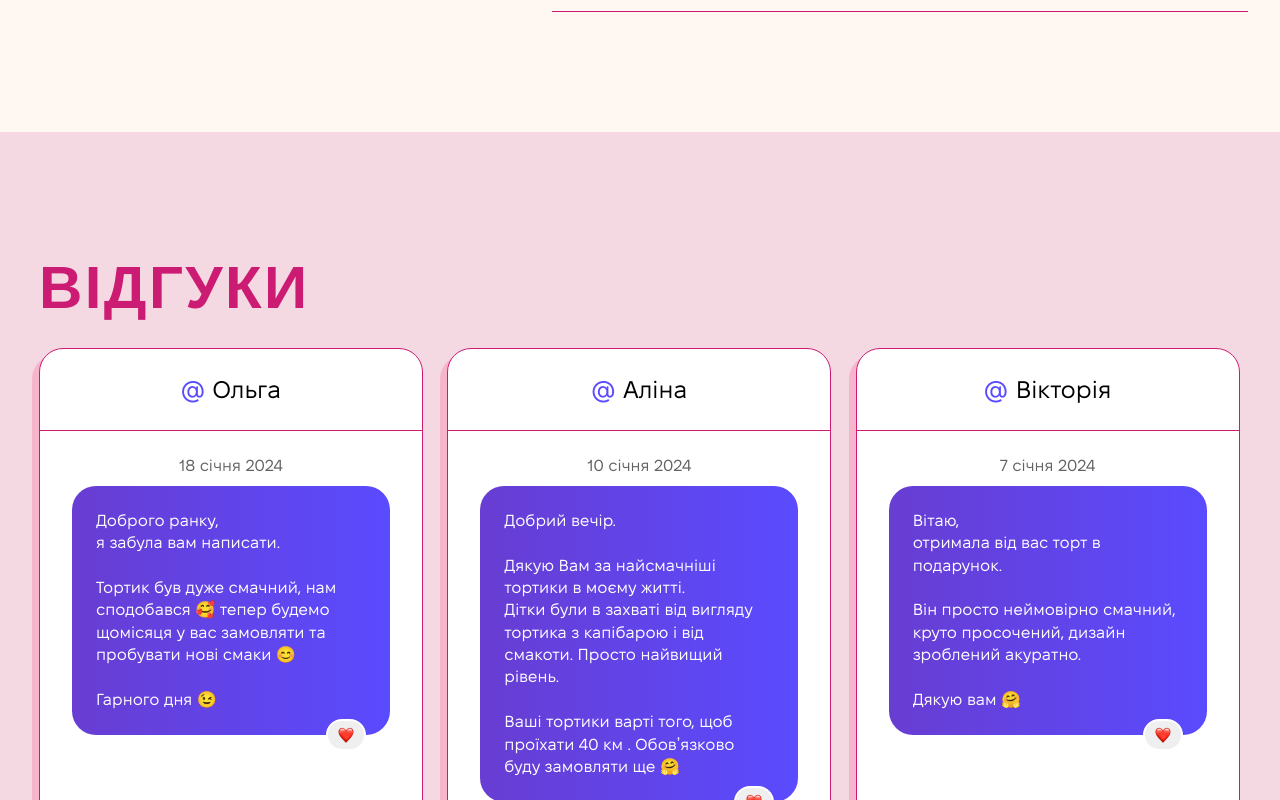
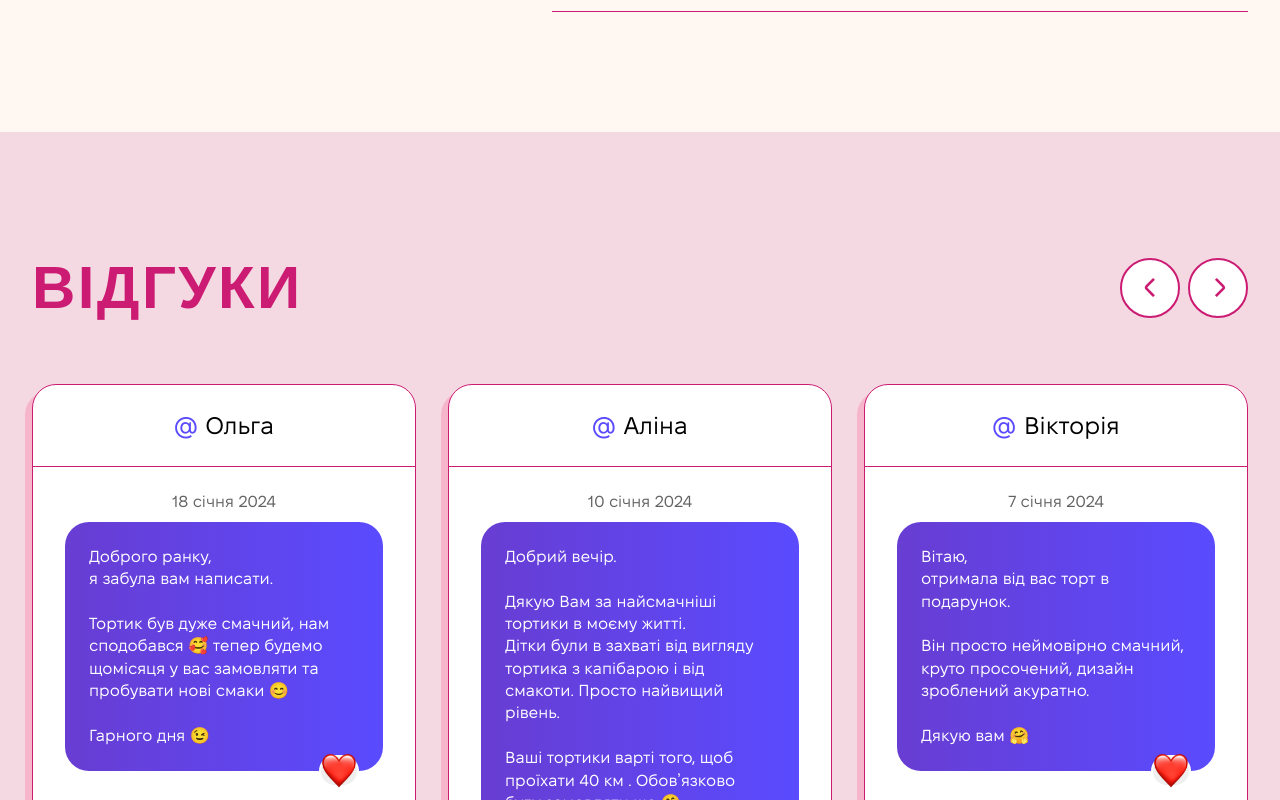
Before and after one commit to SoftRyzen-internship/de-tort, a Next.js app: page / in a window 1280 px wide. Shown: the part 4040-4840 px from the top of the page. Built offline with nearby package versions, Linux system fonts and the light colour scheme; a web font is replaced by a local one.

Commit message:
reviews section

```diff
--- a/src/components/base/Slider/SliderConfig.ts
+++ b/src/components/base/Slider/SliderConfig.ts
@@ -57,10 +57,11 @@ export const getSliderConfigs = (section: TSections) => {
         },
         [dimensions.md]: {
           slidesPerView: 2,
+          spaceBetween: 32,
         },
         [dimensions.lg]: {
           slidesPerView: 3,
-          spaceBetween: 16,
+          spaceBetween: 32,
           watchSlidesProgress: true,
           lazyPreloadPrevNext: 1,
         },
--- a/src/components/ui/HeroImage/HeroImage.tsx
+++ b/src/components/ui/HeroImage/HeroImage.tsx
@@ -24,11 +24,11 @@ export const HeroImage: React.FC = () => {
         width={716}
         height={691}
         priority
-        className="object-cover relative z-0 w-[293px] h-[291px] md:w-[449px] md:h-[446px] xl:w-[716px] xl:h-[691px]"
+        className="object-cover relative z-0 w-[293px] h-auto md:w-[449px] xl:w-[716px]"
         sizes="(max-width: 767px) 100vw, (min-width: 768px) 50vw"
       />
       <div
-        className={`${css.crumbs} pointer-events-none absolute bg-cover no-repeat z-10 top-[34px] md:top-2 left-[-30px] xl:top-[16px] md:left-[-144px] xl:left-[-243px] w-[306px] h-[200px] md:w-[576px] md:h-[417px] xl:w-[938px] xl:h-[696px]`}
+        className={`${css.crumbs} pointer-events-none absolute bg-cover no-repeat z-10 top-[34px] md:top-[-7px] left-[-17px] xl:top-[-65px] md:left-[-144px] xl:left-[-243px] w-[306px] h-[200px] md:w-[576px] md:h-[417px] xl:w-[938px] xl:h-[696px]`}
       ></div>
     </div>
   );
--- a/src/components/ui/ReviewCard/ReviewCard.tsx
+++ b/src/components/ui/ReviewCard/ReviewCard.tsx
@@ -28,8 +28,10 @@ export const ReviewCard: React.FC<ReviewCardProps> = ({
             <Image
               src={imageHeart.path}
               alt={imageHeart.alt}
-              width={16}
-              height={16}
+              width={0}
+              height={0}
+              className="object-cover w-auto"
+              sizes="16px"
             />
           </div>
         </div>
--- a/src/sections/Reviews/Reviews.tsx
+++ b/src/sections/Reviews/Reviews.tsx
@@ -14,10 +14,12 @@ export const Reviews = () => {
 
   return (
     <>
-      <section className="section pb-[60px] bg-color-bg-accent">
-        {/* <section className="section bg-color-bg-accent"> */}
-        <div className="container smOnly:pl-[13px] smOnly:relative">
-          <SectionTitle text={title} className="mb-6 pl-[7px]" />
+      <section className="section pb-[60px] md:pb-[73px] bg-color-bg-accent">
+        <div className="container smOnly:pl-[13px] md:pl-[25px] xl:pb-[113px] relative">
+          <SectionTitle
+            text={title}
+            className="mb-6 pl-[7px] md:mb-10 xl:mb-[60px]"
+          />
           <Slider
             section="feedback"
             slides={slides}
@@ -26,7 +28,7 @@ export const Reviews = () => {
           />
           <SliderNav
             section="feedback"
-            className="smOnly:mt-[17px] md:absolute md:right-8 md:top-0"
+            className="smOnly:mt-[17px] md:absolute md:right-8 xl:right-[32px] md:top-0 xl:top-[2px] xl:h-[68px]"
           />
         </div>
       </section>
```
Also changed, not shown: 1 other file (tests, documents, lock files or other folders).
